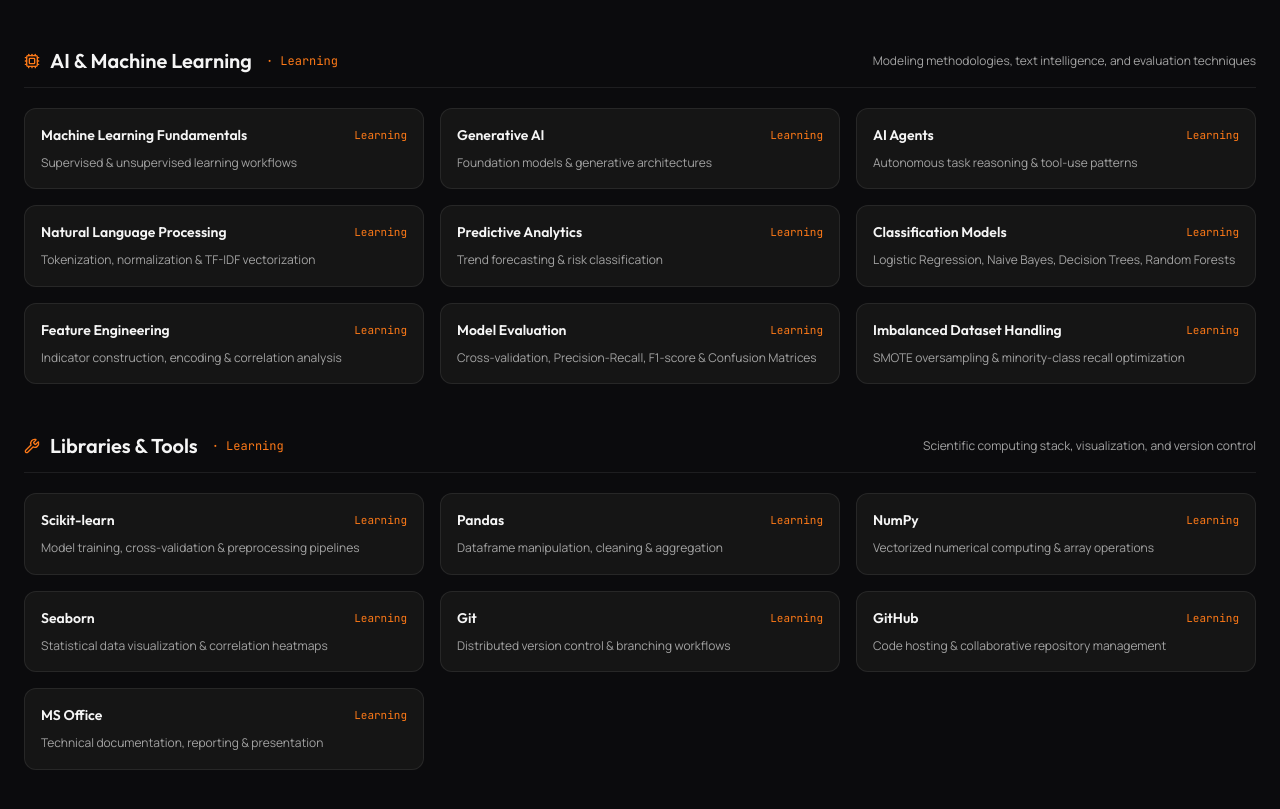
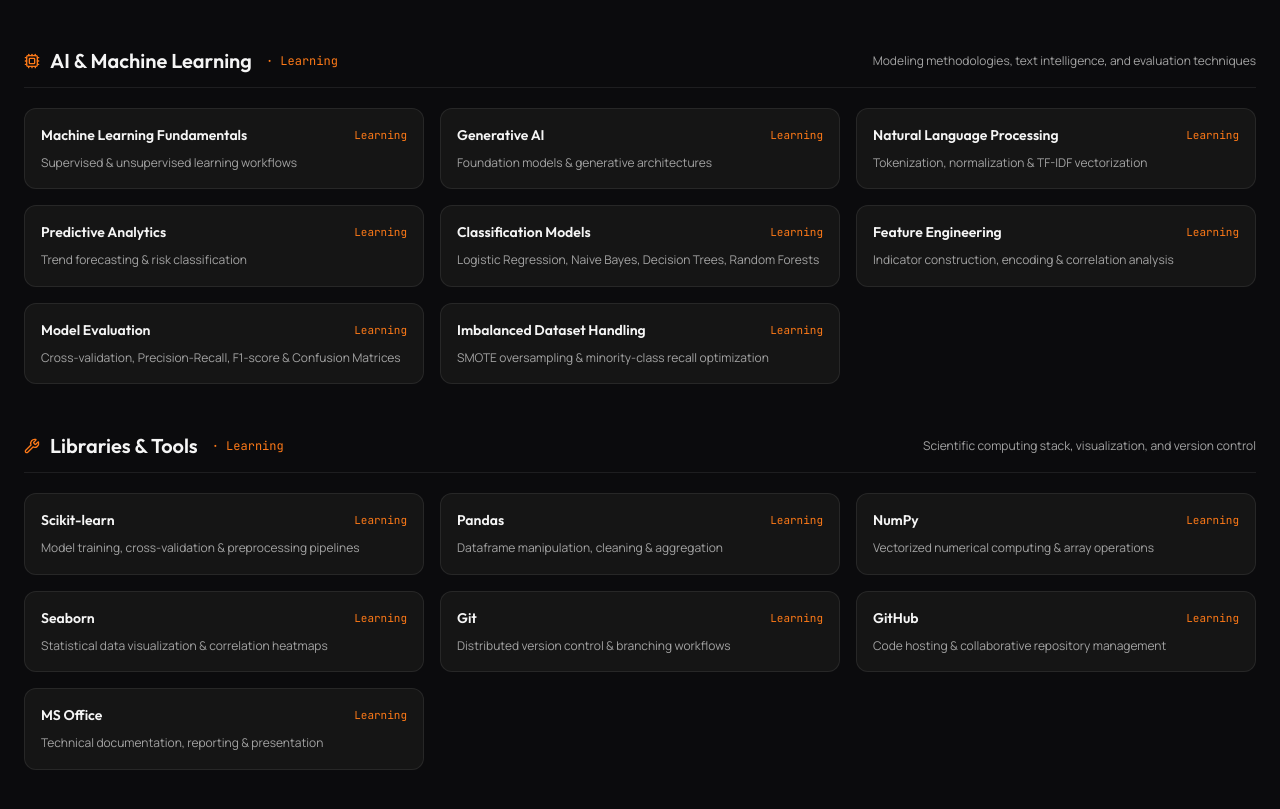
Before and after one commit to itzzkamalesh/Portfolio, a React (Vite) app in the folder Portfolio/: page / in a window 1280 px wide. Shown: the part 1900-2709 px from the top of the page. Built offline with nearby package versions, Linux system fonts and the light colour scheme.

Commit message:
Update portfolioData.ts

```diff
--- a/Portfolio/src/data/portfolioData.ts
+++ b/Portfolio/src/data/portfolioData.ts
@@ -113,7 +113,6 @@ export const PORTFOLIO_DATA = {
       skills: [
         { name: 'Machine Learning Fundamentals', context: 'Supervised & unsupervised learning workflows' },
         { name: 'Generative AI', context: 'Foundation models & generative architectures' },
-        { name: 'AI Agents', context: 'Autonomous task reasoning & tool-use patterns' },
         { name: 'Natural Language Processing', context: 'Tokenization, normalization & TF-IDF vectorization' },
         { name: 'Predictive Analytics', context: 'Trend forecasting & risk classification' },
         { name: 'Classification Models', context: 'Logistic Regression, Naive Bayes, Decision Trees, Random Forests' },
```
